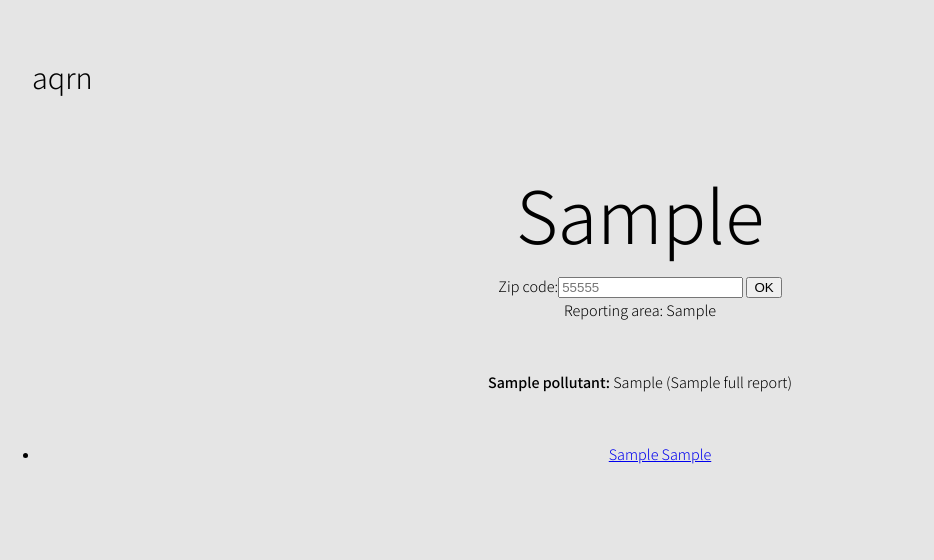
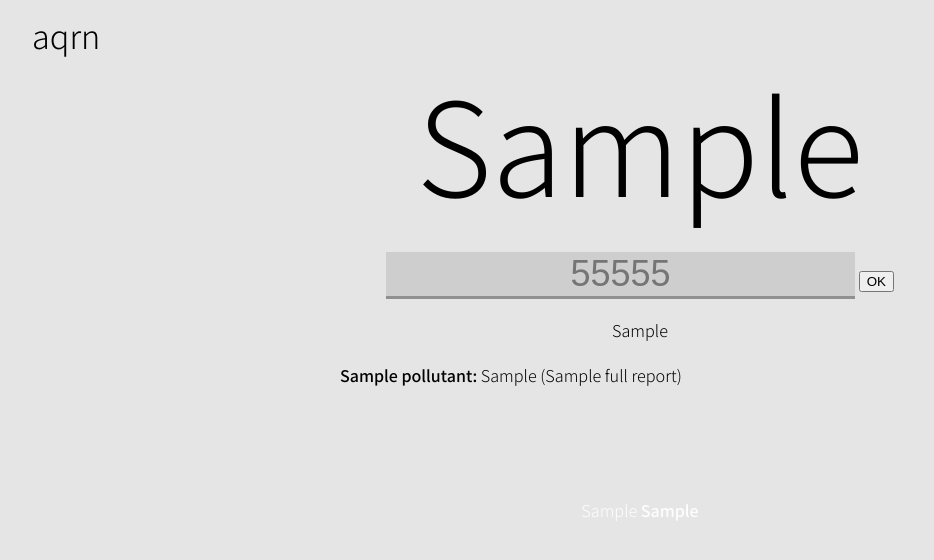
Before and after one commit to aqrn/aqrn.org, a Django app: template aqrn_project/aqrn_app/templates/index.html in a window 1280 px wide. Shown: the top 560 px of the page, without its empty margins (0-934 px from the left). Run offline with Django 3.2, Linux system fonts and the light colour scheme; tables that the repository leaves empty hold one stand-in row (values such as "Sample post"); the template is opened without the code that fills it: values that come from a table or form of the project are taken from there, most other values are stand-ins (such as "Sample title", 1, 10 or a date in 2020).

Commit message:
Add styles

```diff
--- a/aqrn_project/aqrn_app/templates/base.html
+++ b/aqrn_project/aqrn_app/templates/base.html
@@ -7,8 +7,12 @@
         <link rel="stylesheet" href="{% static 'style.css' %}" type="text/css" media="all">
         <link href="https://fonts.googleapis.com/css2?family=Assistant:wght@300;600&display=swap" rel="stylesheet">
        </head>
-    <h1>aqrn</h1>
     <body class="{{ body_classes }}">
+
+        <div id="site-branding">
+               <h1>aqrn</h1>
+        </div>
+
         <div id="content">
             {% block content %}
             {% endblock content %}
--- a/aqrn_project/aqrn_app/templates/index.html
+++ b/aqrn_project/aqrn_app/templates/index.html
@@ -1,4 +1,6 @@
 {% extends "base.html" %}
+
+<h1 id="site-title">aqrn</h1>
 
 {% block content %}
 
@@ -15,7 +17,7 @@
 <div>
 
     {% if city.reporting_area %}
-        Reporting area: {{ city.reporting_area }} <br />
+        <p id="reporting-area">{{ city.reporting_area }}</p>
 
         <ul id="full-report">
         {% for x in city.full_report %}
@@ -23,8 +25,6 @@
         {% endfor %}
         </ul>
 
-{#        <p>Full json report:</p>#}
-{#        {{ city.realtime_json }}#}
     {% endif %}
 
 </div>
@@ -32,7 +32,7 @@
 <div>
     <ul id="populated-cities">
         {% for x in populated_city_reports %}
-            <li><span><a class="cat{{ x.max_cat }}" href="#">{{ x.reporting_area }} {{ x.max_aqi }}</a></span></li>
+            <li><a class="cat{{ x.max_cat }}" href="#">{{ x.reporting_area }} <span>{{ x.max_aqi }}</span></a></li>
         {% endfor %}
     </ul>
 </div>
--- a/aqrn_project/static/style.css
+++ b/aqrn_project/static/style.css
@@ -1,23 +1,36 @@
-h1{
-    padding: 2.5%;
-    font-weight: normal;
-	font-family: 'Assistant', sans-serif;
-	line-height: 1.5;
-	height: 10%;
-    text-align: left;
-}
 
 body {
 	margin: 0;
 	padding: 0;
 	font-family: 'Assistant', sans-serif;
+    font-weight: 300;
 	line-height: 1.5;
-	text-align: center;
+    font-size: 18px;
 	background: #e5e5e5;
 }
 
 body.forecast {
 	color: #fff;
+}
+input#id_zip_code {
+    color: #fff;
+    background: rgba(0,0,0,.1);
+    border: none;
+    border-bottom: 3px solid rgba(0, 0 ,0, .3);
+    font-size: 2em;
+    text-align: center;
+}
+.forecast input#id_zip_code {
+    color: #fff;
+    background: none;
+    border: none;
+    border-bottom: 3px solid rgba(255, 255, 255, .3);
+}
+
+#site-branding h1 {
+    padding: .25em 2.5%;
+    font-weight: 300;
+    margin: 0;
 }
 
 .cat1 {
@@ -54,15 +67,53 @@ ul#full-report span {
 }
 
 div#overall-aqi {
-    font-size: 500%;
+    font-size: 800%;
+    text-align: center;
+    margin-bottom: .25em;
+    line-height: 1em;
 }
 
-ul#top-10{
+ul#populated-cities {
     list-style: none;
     text-align: center;
     padding: 0;
+    background: #e5e5e5;
+    margin-top: 5em;
 }
 
-ul#top-10 a{
-    color = #fff;
+ul#populated-cities li a {
+    color: #fff;
+    text-decoration: none;
+    width: 100%;
+    padding: 1em;
+    box-sizing: border-box;
+    display: block;
+    transition: opacity .2s ease-in-out;
+    opacity: .95;
+    text-align: center;
 }
+
+ul#populated-cities li a span {
+    font-weight: 600;
+}
+
+ul#populated-cities li a:hover {
+    opacity: .9;
+}
+
+form {
+    text-align: center;
+}
+form label {
+    display: none;
+}
+
+p#reporting-area {
+    text-align: center;
+}
+
+ul#full-report {
+    max-width: 600px;
+    padding: 0 2.5%;
+    margin: 0 auto;
+}
```
